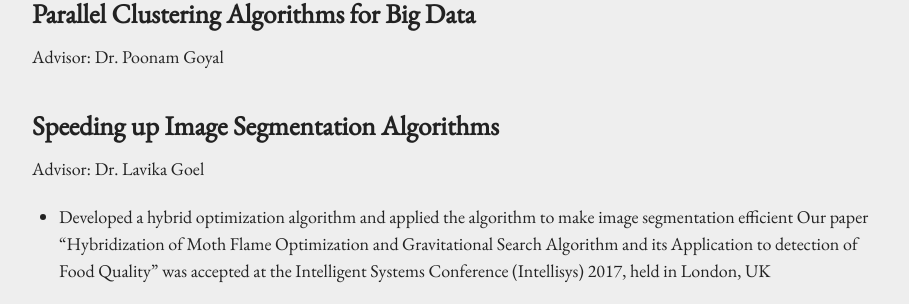
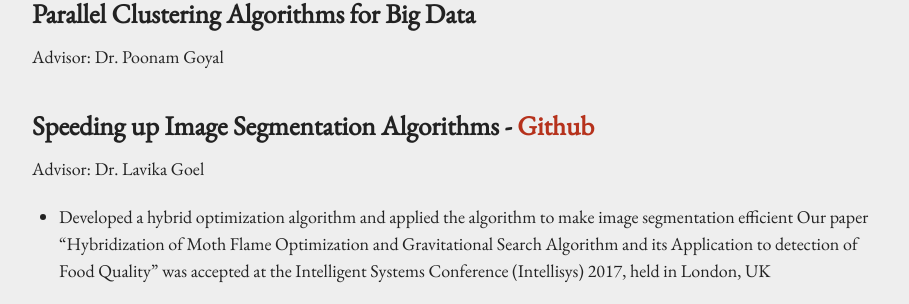
Before and after one commit to sanchit-ahuja/sanchit-ahuja.github.io, a Jekyll site: the page built from research.md, in a window 1280 px wide. Shown: the part 201-505 px from the top of the page, without its empty margins (185-1094 px from the left). Built offline with Jekyll 4.4.1, drawn with Linux system fonts in a browser that asks for light colours.

Commit message:
Update research.md

```diff
--- a/research.md
+++ b/research.md
@@ -7,7 +7,7 @@ permalink: /research/
 ## Parallel Clustering Algorithms for Big Data
 Advisor: Dr. Poonam Goyal
 
-## Speeding up Image Segmentation Algorithms
+## Speeding up Image Segmentation Algorithms - [Github](https://github.com/AdityaAS/FoodSense)
 Advisor: Dr. Lavika Goel
 * Developed a hybrid optimization algorithm and applied the algorithm to make image segmentation efficient
 Our paper "Hybridization of Moth Flame Optimization and Gravitational Search Algorithm and its Application to detection of Food Quality" was accepted at the Intelligent Systems Conference (Intellisys) 2017, held in London, UK
```
